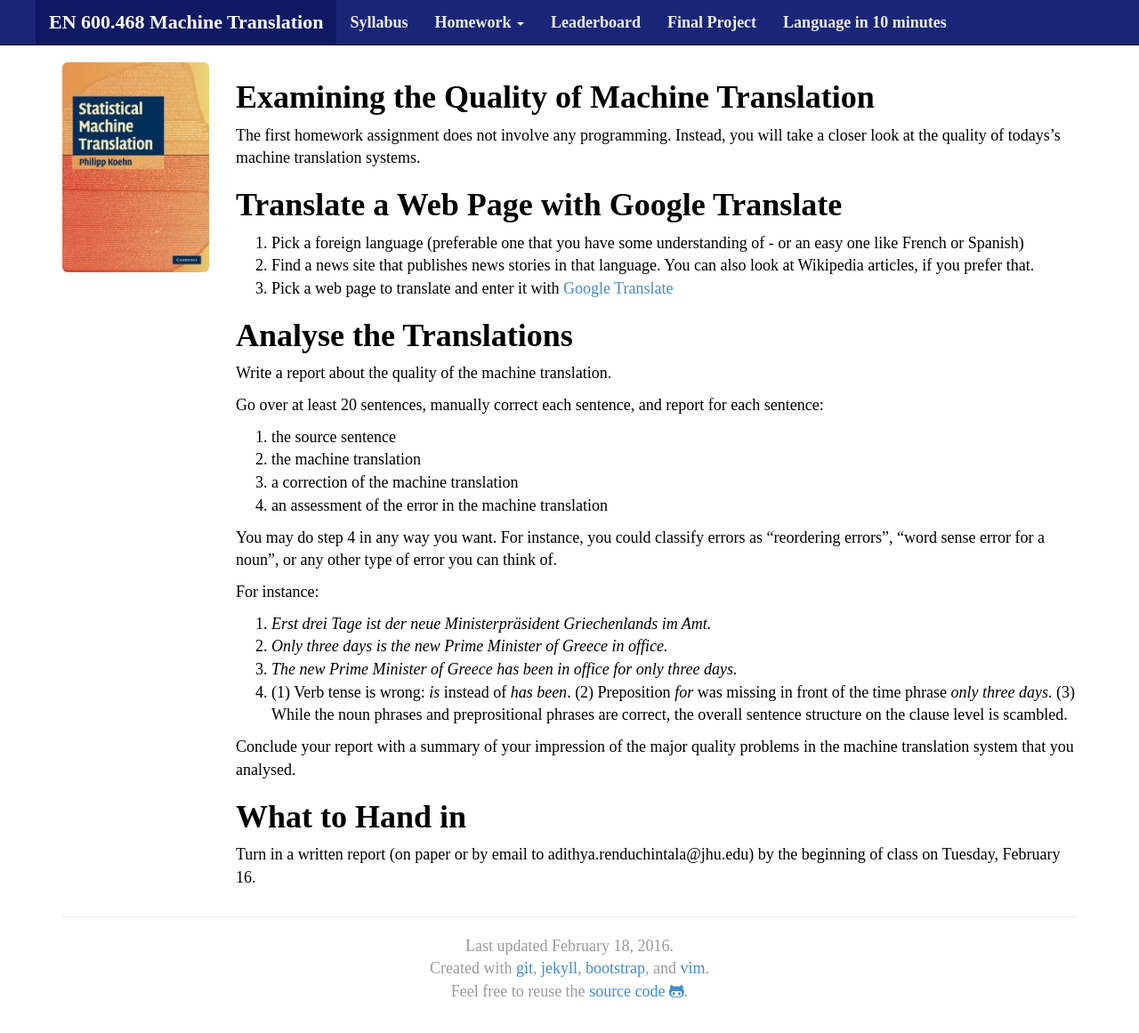
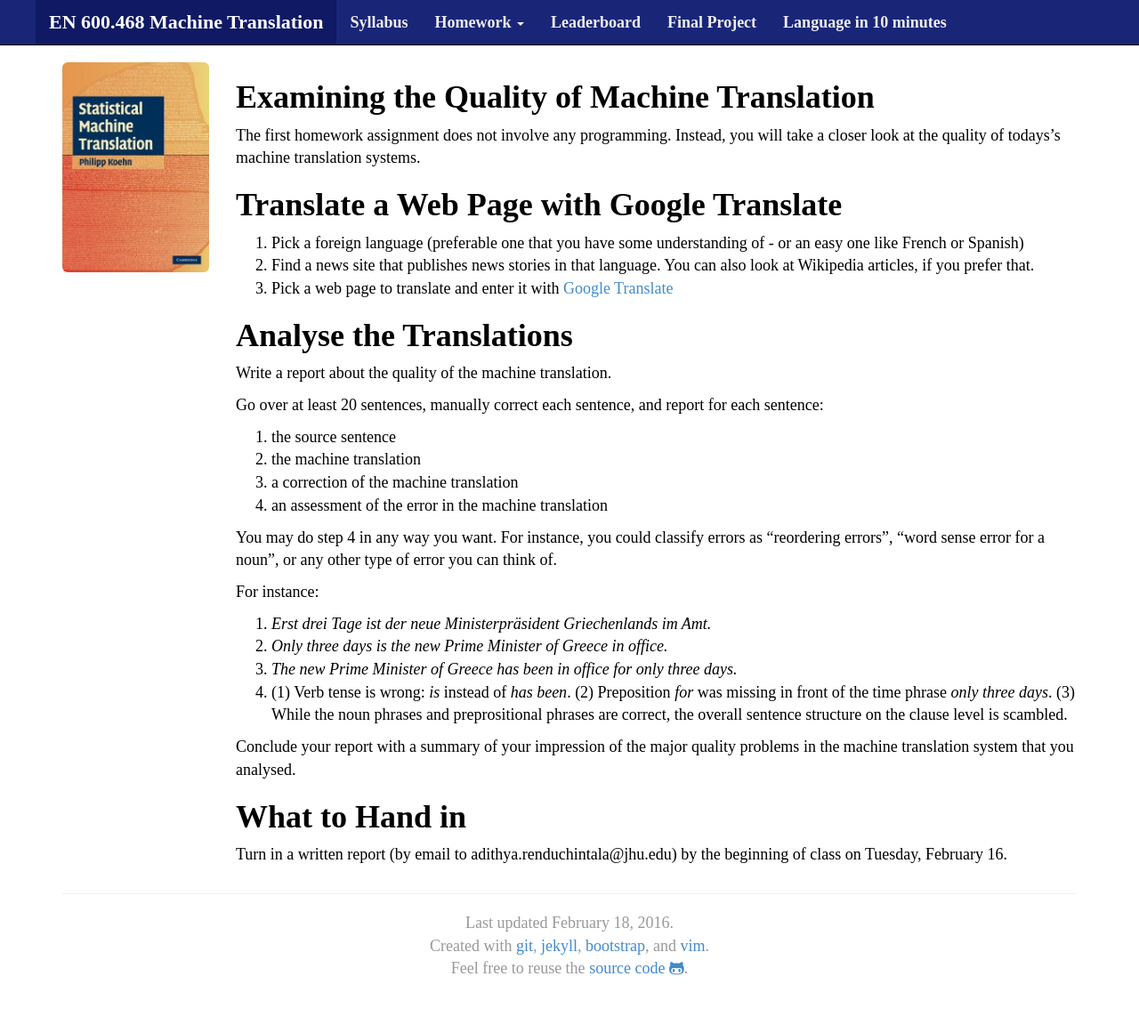
Before and after one commit to mt-class/jhu, a Jekyll site: the page built from hw0.md, in a window 1280 px wide and 1179 px high. Shown: the top 1161 px of the window at 89% size. Built offline with Jekyll 4.4.1, drawn with Linux system fonts in a browser that asks for light colours; nearby versions of some CDN libraries; some web fonts are replaced.

```diff
--- a/hw0.md
+++ b/hw0.md
@@ -44,4 +44,4 @@ Conclude your report with a summary of your impression of the major quality prob
 What to Hand in
 ===============
 
-Turn in a written report (on paper or by email to adithya.renduchintala@jhu.edu) by the beginning of class on Tuesday, February 16.
+Turn in a written report (by email to adithya.renduchintala@jhu.edu) by the beginning of class on Tuesday, February 16.
```
Also changed, not shown: hw1.md (+2 -2 lines), 1 other file.
